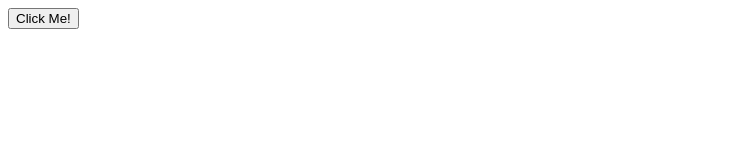
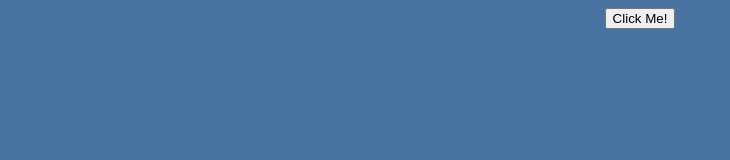
Before and after one commit to tutkuckr/Discovery_Piscine_Web_Development, a plain HTML site: page cell03/ex00/backgroound.html in a window 1280 px wide. Both pictures are taken after a click on the button "Click Me!". Shown: the whole page, without its empty margins (0-730 px from the left). Drawn offline with Linux system fonts and the light colour scheme.

Commit message:
finished c03 e00

```diff
--- a/cell03/ex00/backgroound.html
+++ b/cell03/ex00/backgroound.html
@@ -1,13 +1,14 @@
 <!DOCTYPE html>
 <html lang="en">
-<head>
-	<meta charset="UTF-8">
-	<meta name="viewport" content="width=device-width, initial-scale=1.0">
-	<link rel="stylesheet" href="backgroound.css">
+	<head>
+		<meta charset="UTF-8">
+		<meta name="viewport" content="width=device-width, initial-scale=1.0">
+		<title>Background</title>
+	</head>
 	<script src="backgroound.js"></script>
-	<title>Backgroound</title>
-</head>
-<body>
-	<button>Click Me!</button>
-</body>
+	<body>
+		<center>
+			<button onclick="changeBackground()">Click Me!</button>
+		</center>
+	</body>
 </html>
--- a/cell03/ex00/backgroound.js
+++ b/cell03/ex00/backgroound.js
@@ -3,6 +3,8 @@ const random_hex_color_code = () => {
 	return '#' + n.slice(0, 6);
 }
 
-random_hex_color_code();
+function changeBackground() {
+	document.body.style.backgroundColor = random_hex_color_code();
+}
 
 //https://www.30secondsofcode.org/js/s/random-hex-color-code/
```
Also changed, not shown: cell03/ex00/backgroound.css (deleted), 2 other files.
